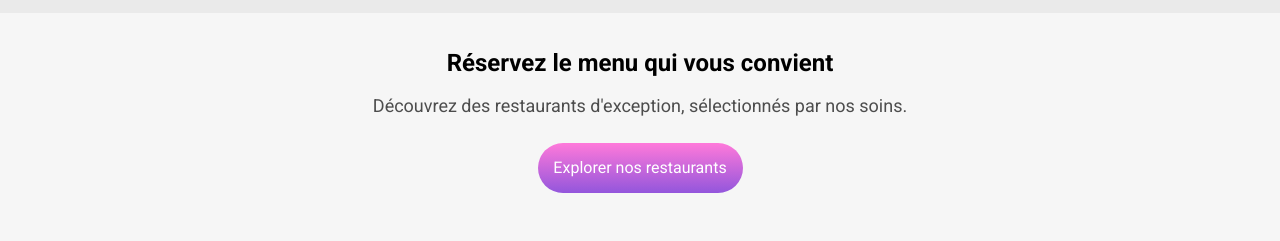
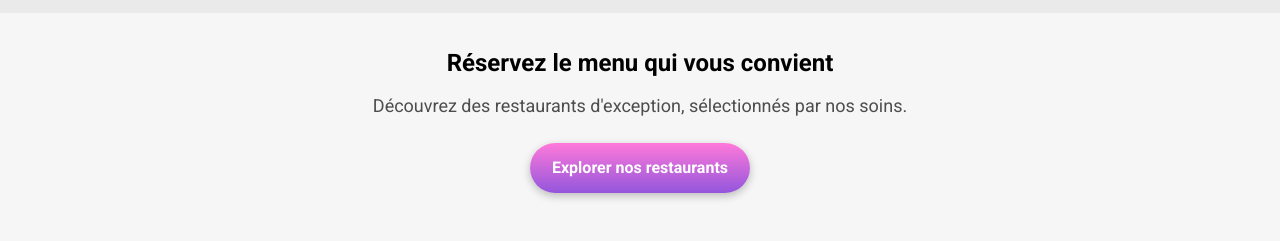
Before and after one commit to SibylleEloy/SibylleEloy_3_23032021, a website: page index.html in a window 1280 px wide. Shown: the part 101-342 px from the top of the page. Drawn offline with Linux system fonts and the light colour scheme; a web font is replaced by a local one.

Commit message:
feat: about 1/2

```diff
--- a/sass/components/_buttons.scss
+++ b/sass/components/_buttons.scss
@@ -4,11 +4,13 @@
     justify-content: center;
     text-align: center;
     margin: auto;
-    width: 205px;
+    width: 220px;
     height: 50px;
     color: white;
+    font-weight: bold;
     border-radius: 25px;
     background: linear-gradient(180deg, rgba(255,121,218,1) 0%, rgba(147,86,220,1) 100%);
+    box-shadow: rgba(0, 0, 0, 0.24) 0px 3px 8px;
 
 
 
```
Also changed, not shown: public/css/style.css, 2 other files.
